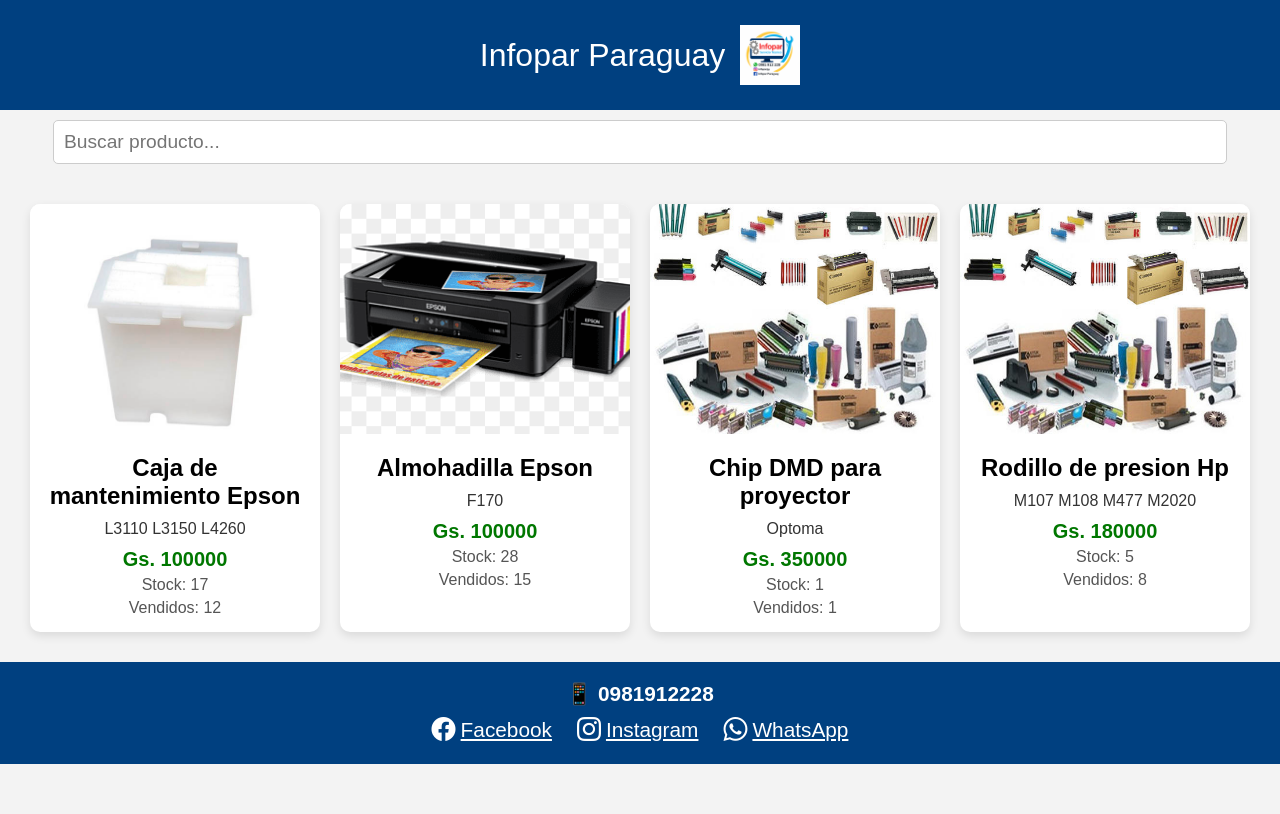
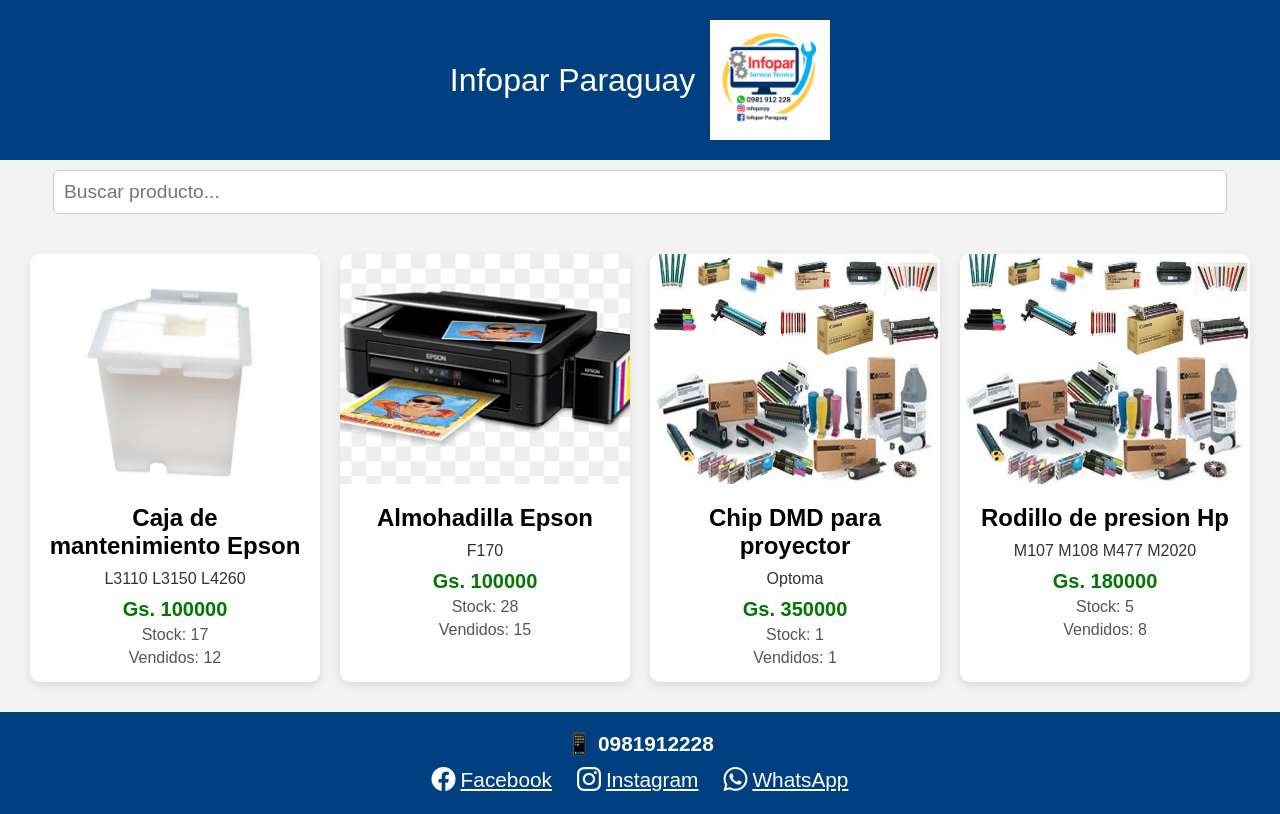
Before and after one commit to chantalquintana/imagenes-inventario, a plain HTML site: page index.html in a window 1280 px wide. Drawn offline with nearby package versions, Linux system fonts and the light colour scheme.

Commit message:
Update index.html

```diff
--- a/index.html
+++ b/index.html
@@ -115,7 +115,7 @@
 <body>
 <header>
   <span>Infopar Paraguay</span>
-  <img src="logo_infopar.png" alt="Infopar Paraguay" style="height: 60px; object-fit: contain;" />
+  <img src="logo_infopar.png" alt="Infopar Paraguay" style="height: 120px; object-fit: contain;" />
 </header>
 
 <input type="text" id="buscar" placeholder="Buscar producto..." oninput="filtrarProductos()" />
```
